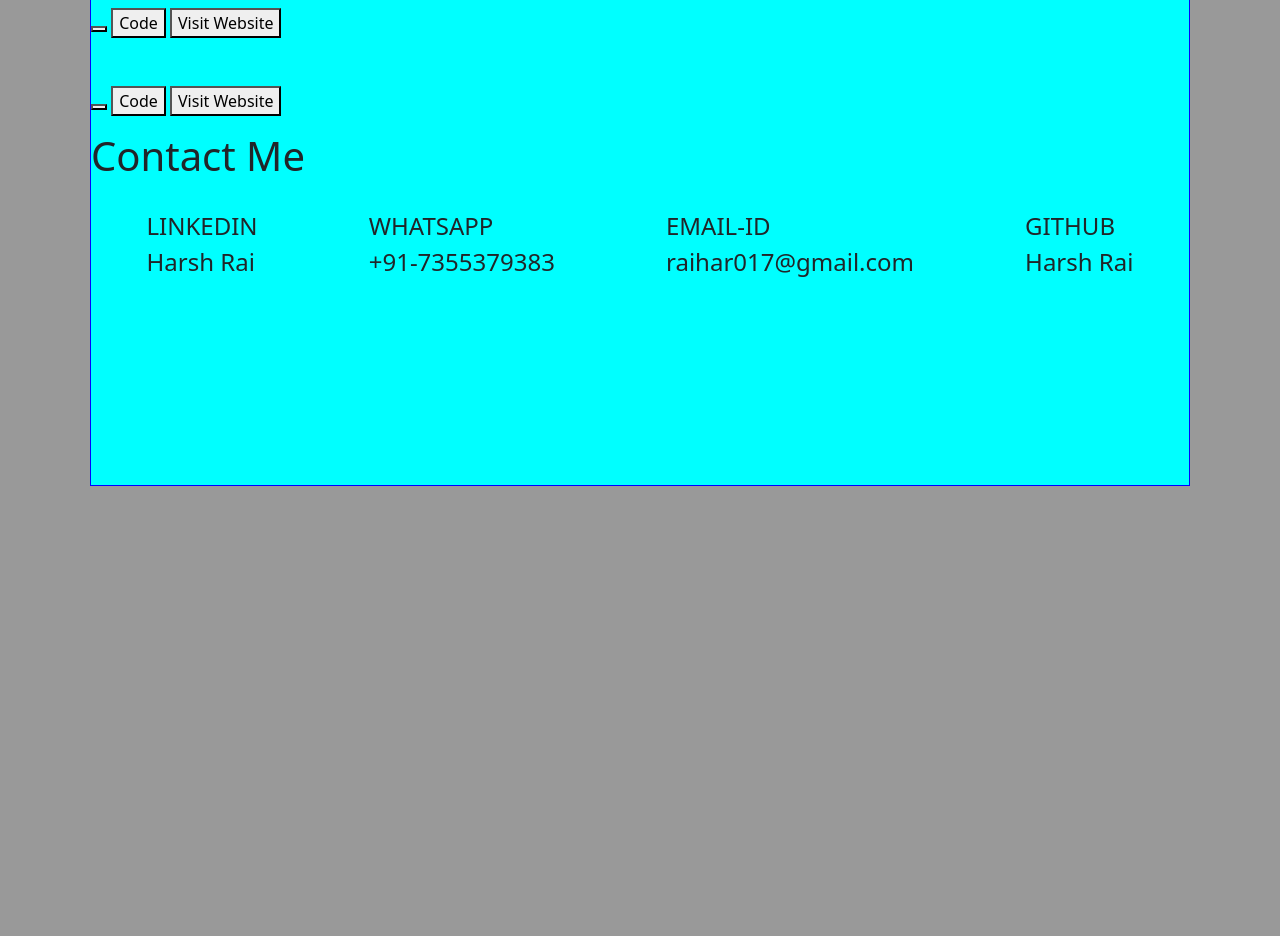
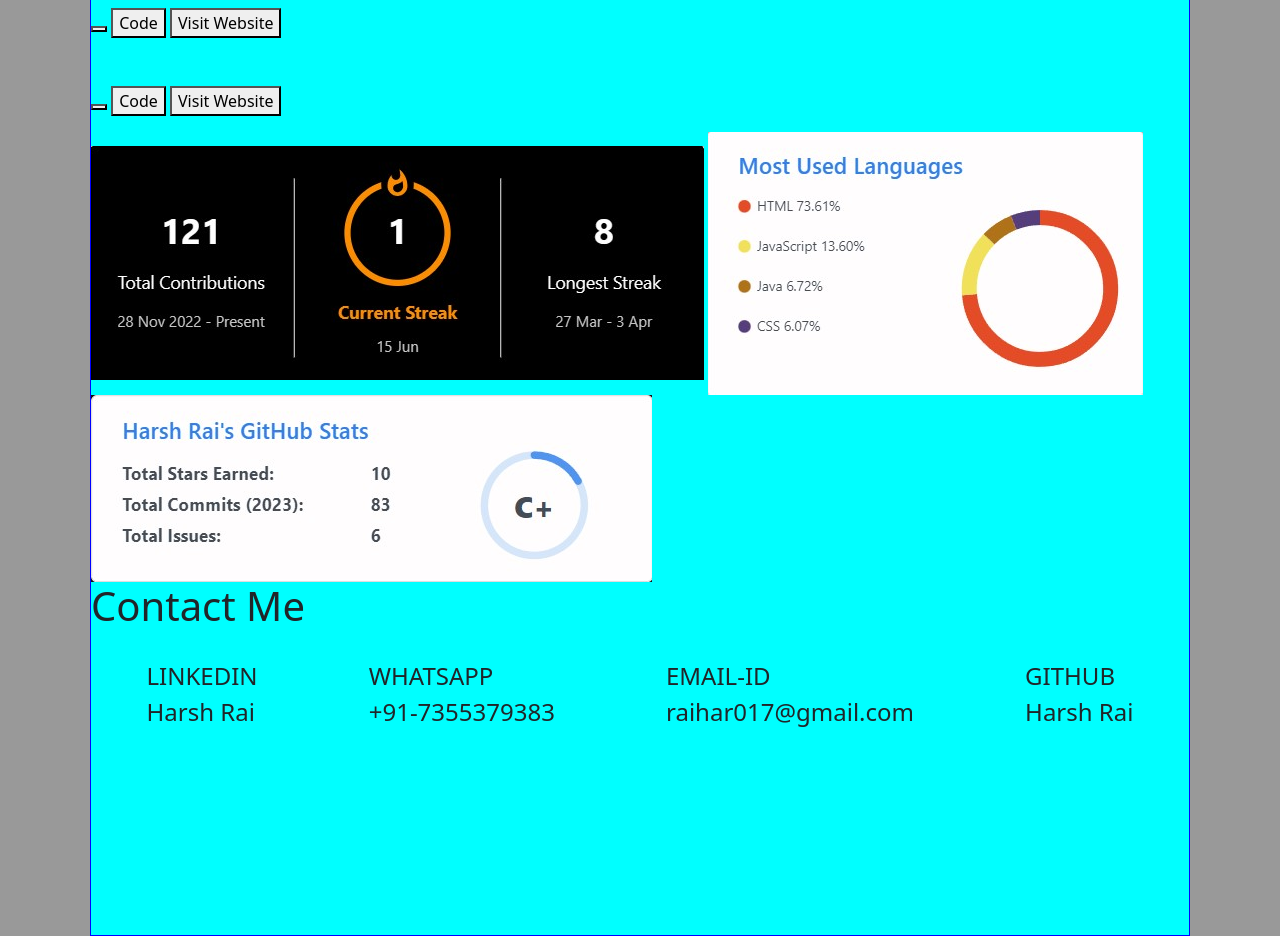
Before and after one commit to RHarsh0/RHarsh0.github.io, a plain HTML site: page index.html in a window 1280 px wide. Shown: the part 2140-3076 px from the top of the page. Before the commit the page ends 2626 px from the top, so only its background shows below. Drawn offline with nearby package versions, Linux system fonts and the light colour scheme.

Commit message:
17 check

```diff
--- a/index.html
+++ b/index.html
@@ -125,6 +125,12 @@
                 </div>
             </div>
         </span>
+        <span>
+            <img id="github-streak-stats"
+            src="images\streakstats.jpg" alt="">
+            <img id="github-top-langs" src="images\languagestats.jpg" alt="">
+            <img id="github-stats-card" src="images\githubstats.jpg" alt="">
+        </span>
         <span id="contact">
             <a id=".nav-link contact"><h1 id="heading-for-sec">Contact Me</h1></a>
             <div id="contact-logo-link">
```
Also changed, not shown: images/githubstats.jpg (added), images/languagestats.jpg (added), images/streakstats.jpg (added).
